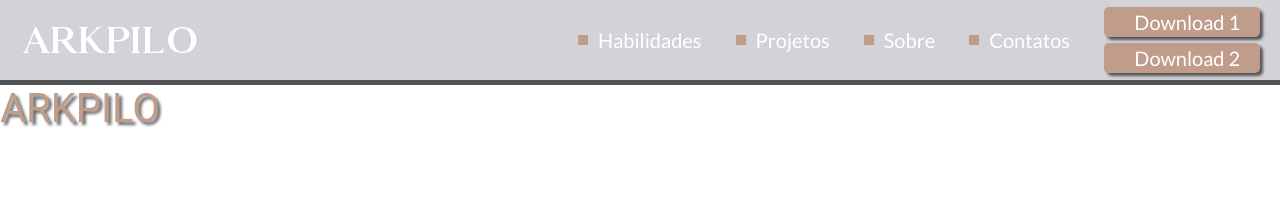
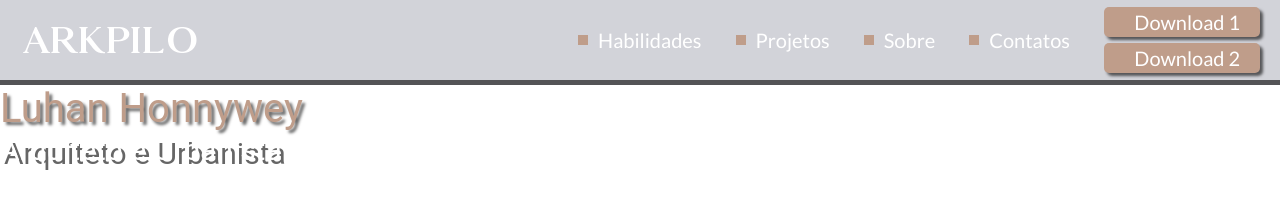
Before and after one commit to honnywey/arkpilo, a plain HTML site: page index.html in a window 1280 px wide. Drawn offline with Linux system fonts and the light colour scheme.

Commit message:
Create the subtitle component

```diff
--- /dev/null
+++ b/CSS/components/subtitle.css
@@ -0,0 +1,9 @@
+h2 {
+    font-size: 30px;
+    font-family: "Roboto", Arial, Helvetica, sans-serif;
+    font-style: normal;
+    font-weight: normal;
+    line-height: 35px;
+    color: #FFF;
+    text-shadow: 4px 4px 0px rgba(0, 0, 0, 0.6);
+}
--- a/index.html
+++ b/index.html
@@ -14,7 +14,8 @@
 
     <link rel="stylesheet" href="CSS/reset.css">
     <link rel="stylesheet" href="CSS/index.css">
-    <link rel="stylesheet" href="CSS/components/title.css"
+    <link rel="stylesheet" href="CSS/components/title.css">
+    <link rel="stylesheet" href="CSS/components/subtitle.css">
 
 </head>
 
@@ -31,6 +32,10 @@
             <a id="button2" href="" lang="en">Download 2</a>
         </nav>
     </header>
-    <h1>ARKPILO</h1>
+
+    <h1>Luhan Honnywey</h1>
+
+    <h2>Arquiteto e Urbanista</h2>
+
 </body>
 </html>
```
